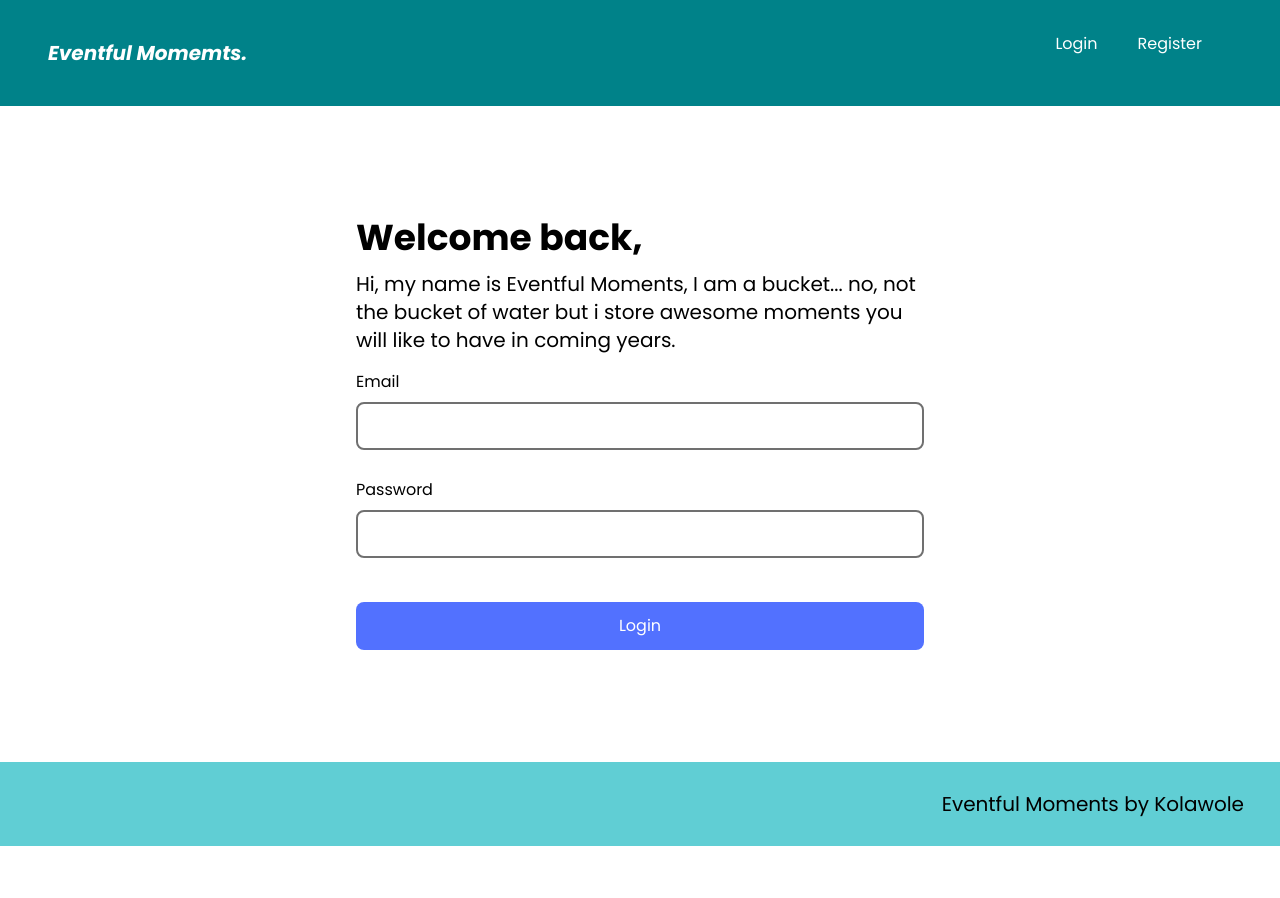
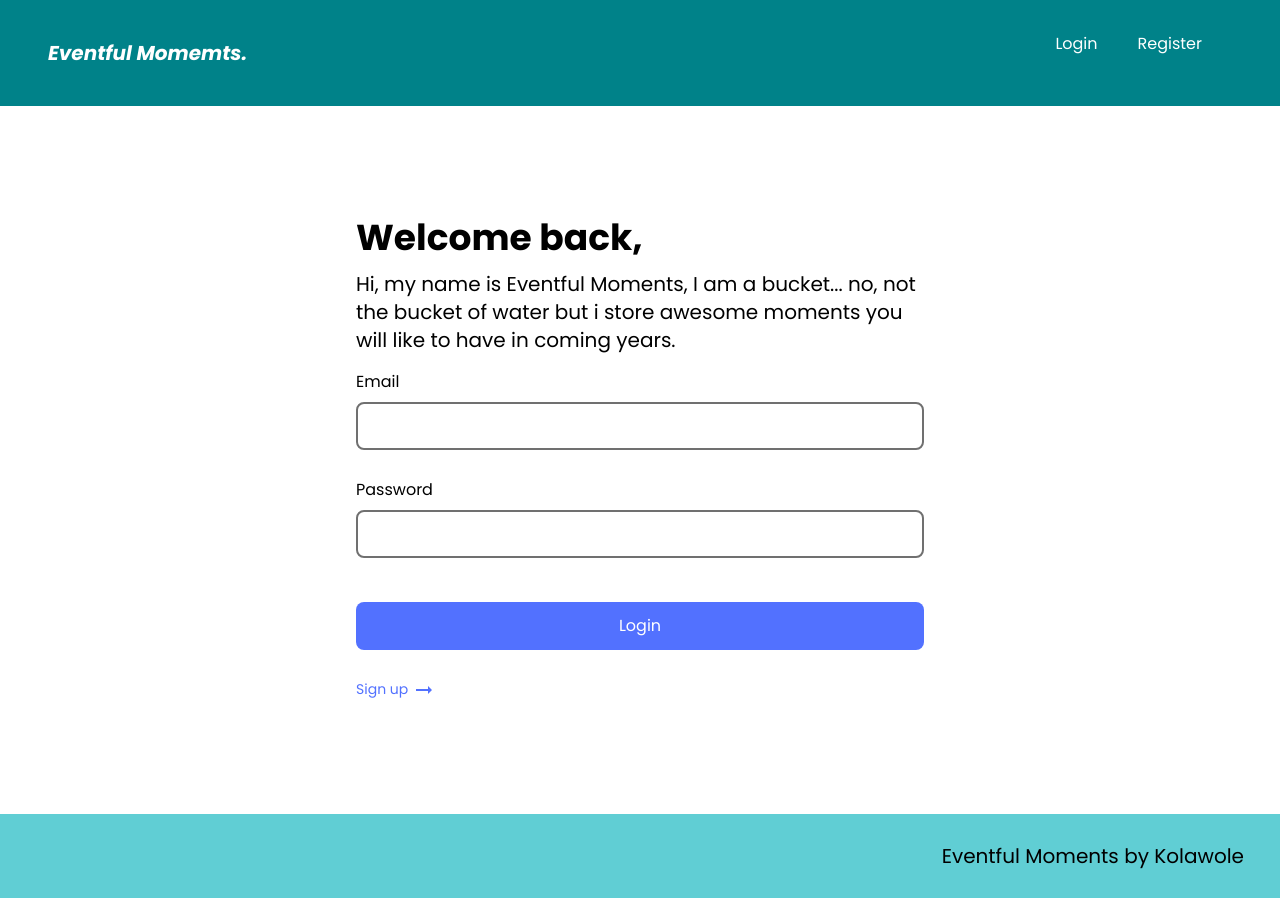
Before and after one commit to Kolawole26/theStartupIntern-moments, a React (Create React App) app: page / in a window 1280 px wide. Before the commit the page ends 846 px from the top, so only its background shows below. Built offline with nearby package versions, Linux system fonts and the light colour scheme.

Commit message:
Final commit

```diff
--- a/src/Pages/Login.js
+++ b/src/Pages/Login.js
@@ -1,5 +1,7 @@
 import React from 'react'
 import { useEffect } from 'react';
+import { Link } from 'react-router-dom';
+import ArrowRightAltIcon from '@mui/icons-material/ArrowRightAlt';
 
 
 
@@ -37,6 +39,8 @@ function Login( {firstLinks, email, setEmail, password, setPassword, LoginSubmit
                         </div>
                         <button className="bg-btn p-3 mx-auto rounded-lg text-white w-full hover:bg-blue-500 transition ease-in-out duration-300">Login</button>
                         {errorLogin && <span className=" text-xs text-red-600">{errorLogin}</span>}
+
+                        <h4 className="text-btn text-sm"><Link to='/register'>Sign up <ArrowRightAltIcon/></Link></h4>
                     </form>
                </div>
            </div>
```
